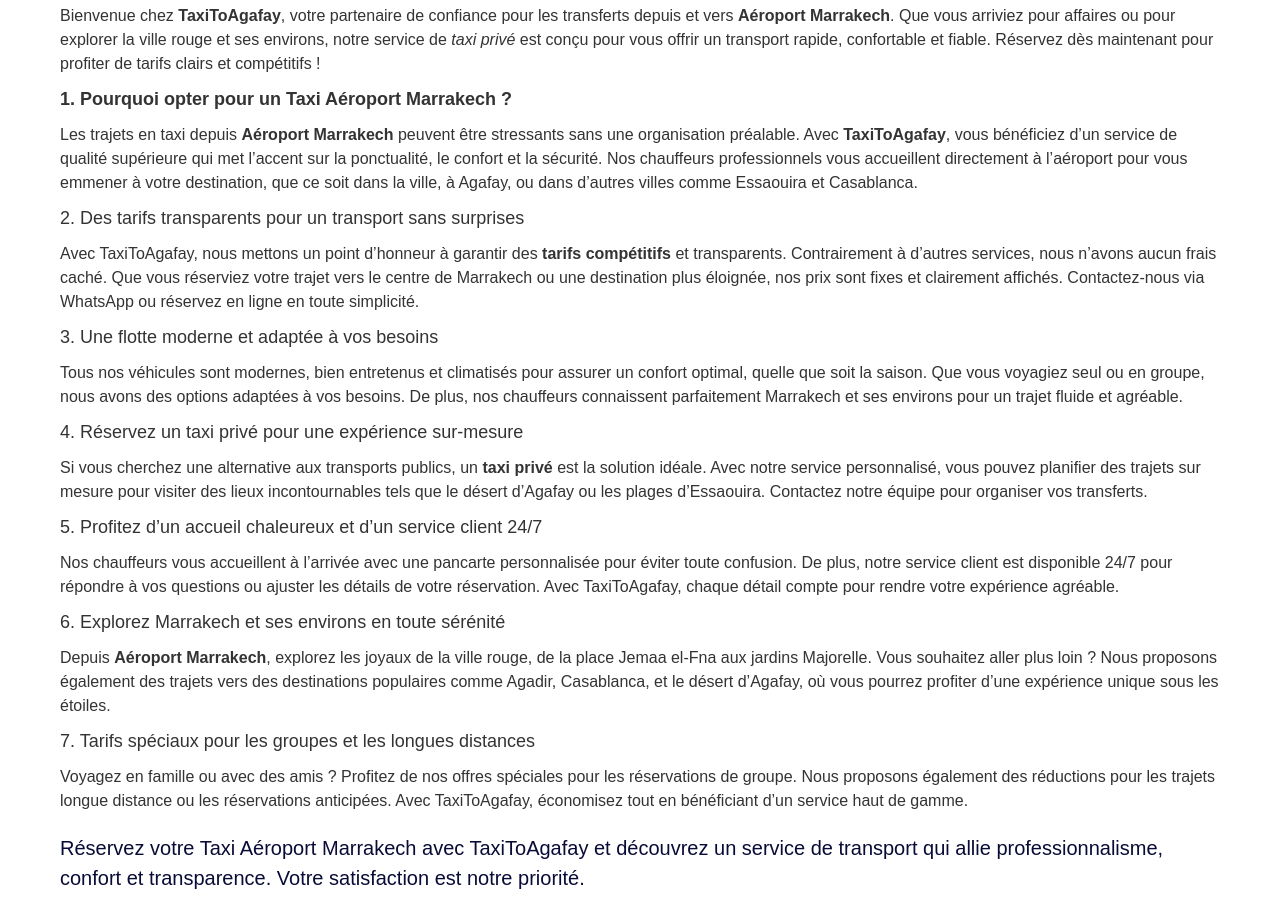
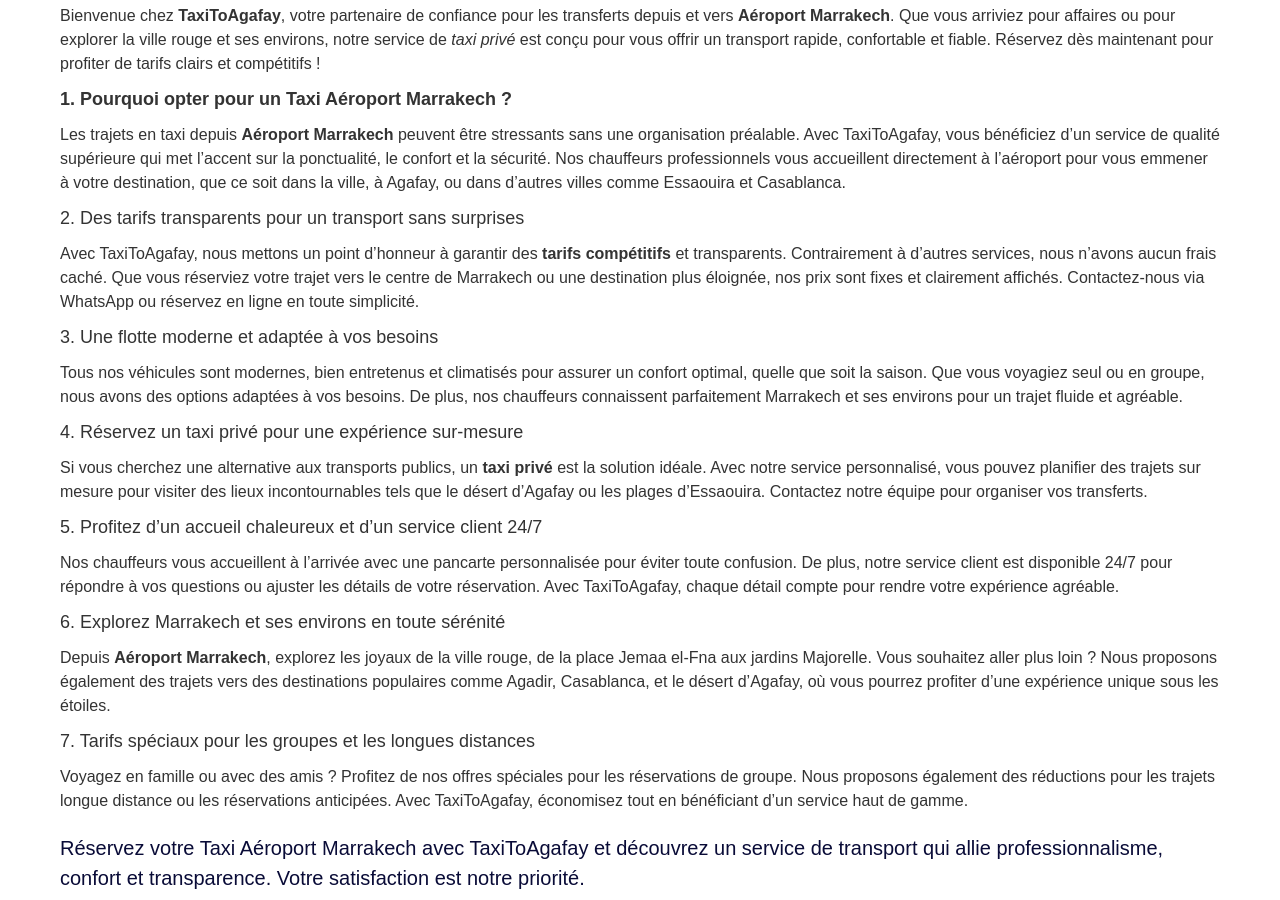
Before and after one commit to hamzaelbaz/taxitoagafay, a website: page public/aeroport-marrakech.html in a window 1280 px wide. Shown: the part 920-1820 px from the top of the page. Drawn offline with nearby package versions, Linux system fonts and the light colour scheme; a script that the page names is missing.

Commit message:
SEO Description

```diff
--- a/public/aeroport-marrakech.html
+++ b/public/aeroport-marrakech.html
@@ -157,7 +157,7 @@
                 <p>Bienvenue chez <strong>TaxiToAgafay</strong>, votre partenaire de confiance pour les transferts depuis et vers <strong>Aéroport Marrakech</strong>. Que vous arriviez pour affaires ou pour explorer la ville rouge et ses environs, notre service de <em>taxi privé</em> est conçu pour vous offrir un transport rapide, confortable et fiable. Réservez dès maintenant pour profiter de tarifs clairs et compétitifs !</p>
 
                 <h3><strong>1. Pourquoi opter pour un Taxi Aéroport Marrakech ?</strong></h3>
-                <p>Les trajets en taxi depuis <strong>Aéroport Marrakech</strong> peuvent être stressants sans une organisation préalable. Avec <strong>TaxiToAgafay</strong>, vous bénéficiez d’un service de qualité supérieure qui met l’accent sur la ponctualité, le confort et la sécurité. Nos chauffeurs professionnels vous accueillent directement à l’aéroport pour vous emmener à votre destination, que ce soit dans la ville, à Agafay, ou dans d’autres villes comme Essaouira et Casablanca.</p>
+                <p>Les trajets en taxi depuis <strong>Aéroport Marrakech</strong> peuvent être stressants sans une organisation préalable. Avec TaxiToAgafay, vous bénéficiez d’un service de qualité supérieure qui met l’accent sur la ponctualité, le confort et la sécurité. Nos chauffeurs professionnels vous accueillent directement à l’aéroport pour vous emmener à votre destination, que ce soit dans la ville, à Agafay, ou dans d’autres villes comme Essaouira et Casablanca.</p>
 
                 <h3>2. Des tarifs transparents pour un transport sans surprises</h3>
                 <p>Avec TaxiToAgafay, nous mettons un point d’honneur à garantir des <strong>tarifs compétitifs</strong> et transparents. Contrairement à d’autres services, nous n’avons aucun frais caché. Que vous réserviez votre trajet vers le centre de Marrakech ou une destination plus éloignée, nos prix sont fixes et clairement affichés. Contactez-nous via WhatsApp ou réservez en ligne en toute simplicité.</p>
```
